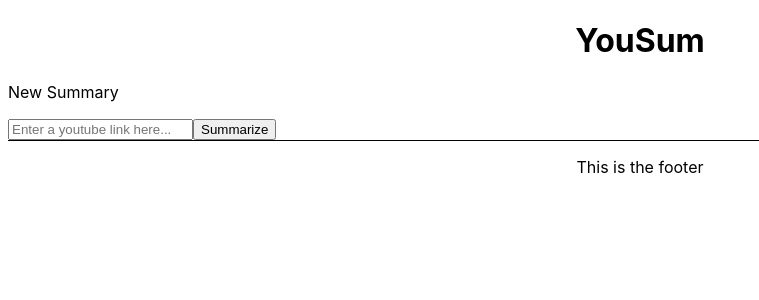
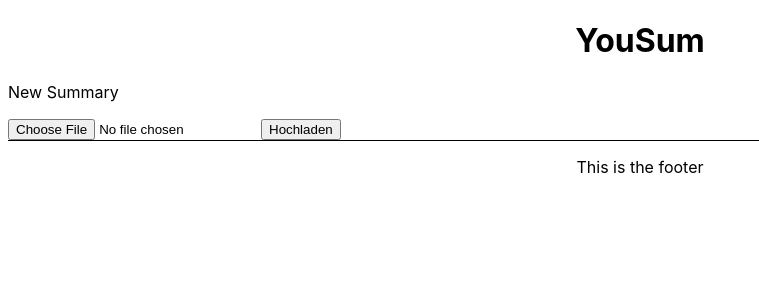
Before and after one commit to laraduerlich/neuefische-capstone-project-talktrack, a React (Vite) app in the folder frontend/: page /newsummary in a window 1280 px wide. Shown: the top 300 px of the page, without its empty margins (0-759 px from the left). Built offline with nearby package versions, Linux system fonts and the light colour scheme.

Commit message:
feat: change LinkForm component to handle file input on the frontend

```diff
--- a/frontend/src/component/LinkForm.tsx
+++ b/frontend/src/component/LinkForm.tsx
@@ -1,29 +1,35 @@
-import {useState} from "react";
+import {FormEvent, useState} from "react";
 
 type LinkFormProps = {
-    onSubmit: (link: string) => void;
+    uploadFile: (file: FormData) => void;
 };
 
 export default function LinkForm(props: LinkFormProps) {
 
-    const [link, setLink] = useState<string>("");
+    const [file, setFile] = useState<File | undefined>(undefined);
 
-    const onSubmit = (event: React.FormEvent<HTMLFormElement>) => {
-        event.preventDefault();
-        props.onSubmit(link);
+    const handleFileUpload = (event: FormEvent<HTMLFormElement>) => {
+        event.isDefaultPrevented()
+        if (!file) {
+            alert('Bitte wähle eine Datei aus.');
+            return;
+        }
+        const formData = new FormData();
+        formData.append('file', file);
+
+        props.uploadFile(formData)
     }
 
 
     return (
         <>
-            <form onSubmit={onSubmit}>
+            <form onSubmit={handleFileUpload}>
                 <input
-                    type={"text"}
-                    placeholder={"Enter a youtube link here..."}
-                    value={link}
-                    onChange={(event) => setLink(event.target.value)}
+                    type={"file"}
+                    accept={"audio/mp3"}
+                    onChange={(event) => setFile(event.target.files?.[0])}
                 />
-                <button type="submit">Summarize</button>
+                <button >Hochladen</button>
             </form>
         </>
     )
--- a/frontend/src/page/LinkPage.tsx
+++ b/frontend/src/page/LinkPage.tsx
@@ -1,15 +1,17 @@
 import LinkForm from "../component/LinkForm.tsx";
+import axios from "axios";
 
 export default function LinkPage() {
 
-    const handleSubmit = (link: string) => {
-        console.log(link);
+    const handleUpload = (file: FormData) => {
+        axios.post("/api/upload", file)
+        .then(response => console.log(response))
     };
 
     return (
         <>
             <p>New Summary</p>
-            <LinkForm onSubmit={handleSubmit}/>
+            <LinkForm uploadFile={handleUpload}/>
         </>
     )
 }
```
